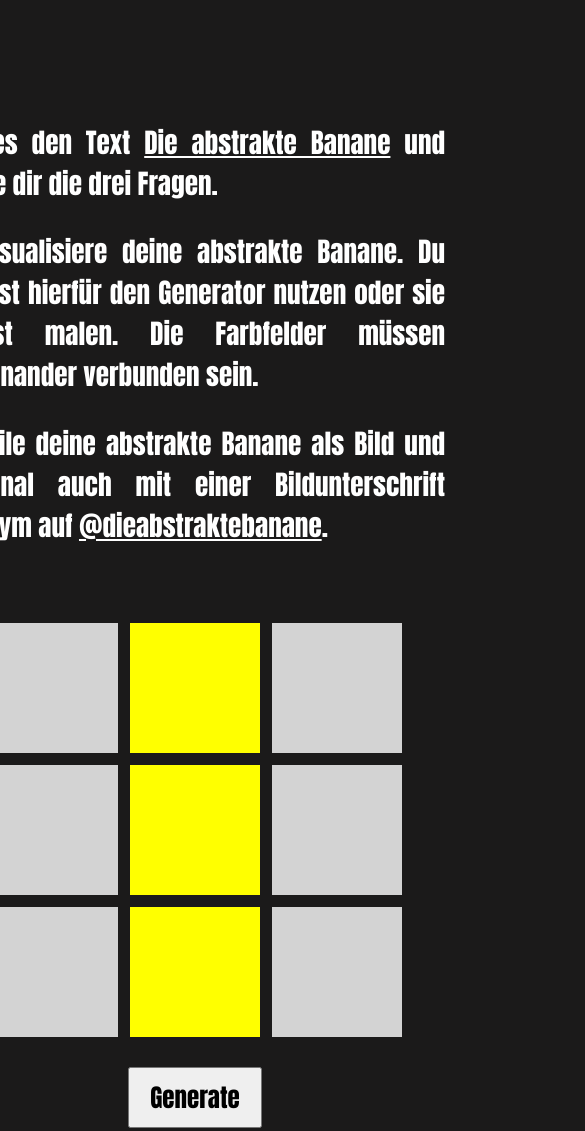
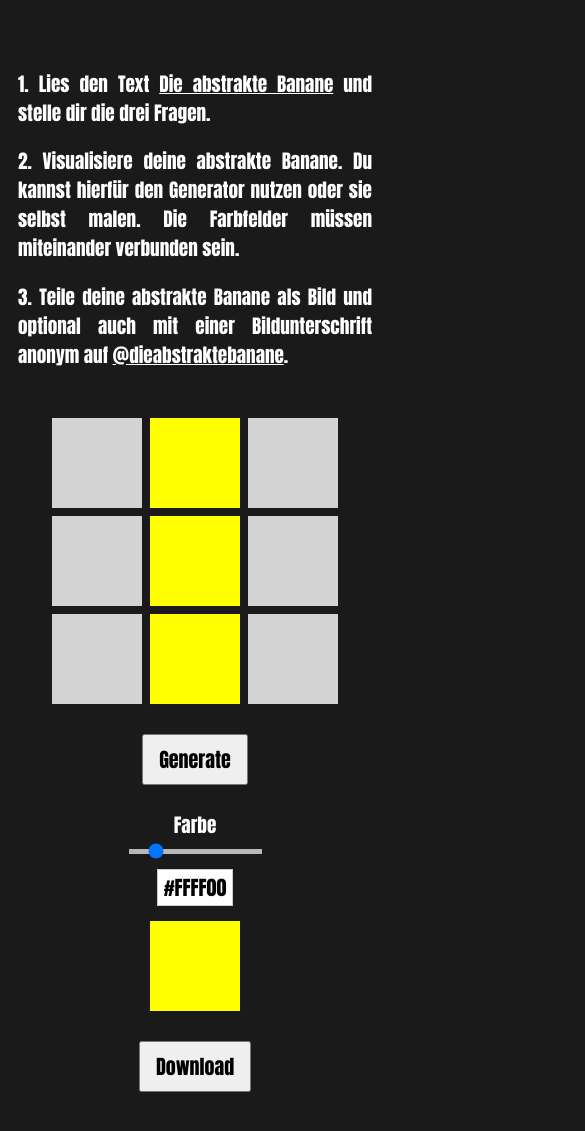
Before and after one commit to Xlozy/dieabstraktebanane, a plain HTML site: page index.html in a window 390 px wide. Shown: the top 1131 px of the page, 585 px wide, since content can reach past the window. Drawn offline with Linux system fonts and the light colour scheme.

```diff
--- a/style.css
+++ b/style.css
@@ -33,6 +33,9 @@
     font-weight: 700; /* Bold 700 für den Titel */
     margin-bottom: 20px; /* Abstand unter dem Titel */
     color: #ffffff;
+    white-space: nowrap; /* Verhindert Umbruch */
+    overflow: hidden; /* Schneidet Text ab, falls nötig */
+    text-overflow: ellipsis; /* Zeigt "..." an, falls der Text zu lang wird */
 }
 
 .link-banane,
@@ -168,3 +171,62 @@
     height: 100%; /* Gleiche Höhe für quadratische Form */
     transition: background-color 0.3s ease;
 }
+
+/* Responsive Design für Smartphones */
+@media (max-width: 768px) {
+    body {
+        font-size: 1.2em; /* Reduziere die Schriftgröße für kleinere Bildschirme */
+        margin-top: 20px; /* Weniger Abstand nach oben */
+        padding: 0 10px; /* Innenabstand für bessere Lesbarkeit */
+    }
+
+    .anleitung {
+        width: 100%; /* Nutze die volle Breite */
+        margin-top: 30px; /* Weniger Abstand nach oben */
+        margin-bottom: 30px; /* Weniger Abstand nach unten */
+    }
+
+    .programm {
+        width: 100%; /* Nutze die volle Breite */
+        align-items: center; /* Zentriere die Elemente */
+    }
+
+    #pixel-grid {
+        grid-template-columns: repeat(3, 90px); /* Kleinere Pixel */
+        grid-template-rows: repeat(3, 90px);
+        gap: 8px; /* Kleinere Lücken zwischen den Pixeln */
+    }
+
+    .pixel {
+        width: 90px;
+        height: 90px;
+    }
+
+    #colorDisplay {
+        width: 90px; /* Kleineres Farbfeld */
+        height: 90px;
+    }
+
+    button {
+        padding: 8px 15px; /* Kleinere Buttons */
+        font-size: 20px;
+    }
+
+    .image-column img {
+        width: 90%; /* Reduziere Bildgröße für kleine Bildschirme */
+    }
+
+    .bananen-titel {
+        font-size: 1.5em;
+    }
+
+    .bananen-text {
+        width: auto; /* Passe Breite automatisch an */
+        padding: 0 20px; /* Innenabstand für bessere Lesbarkeit */
+    }
+
+    .grid-background {
+        grid-template-columns: repeat(auto-fill, minmax(20px, 1fr)); /* Kleinere Zellen */
+        grid-auto-rows: 20px; /* Kleinere Höhe */
+    }
+}
```
Also changed, not shown: 2 other files.
